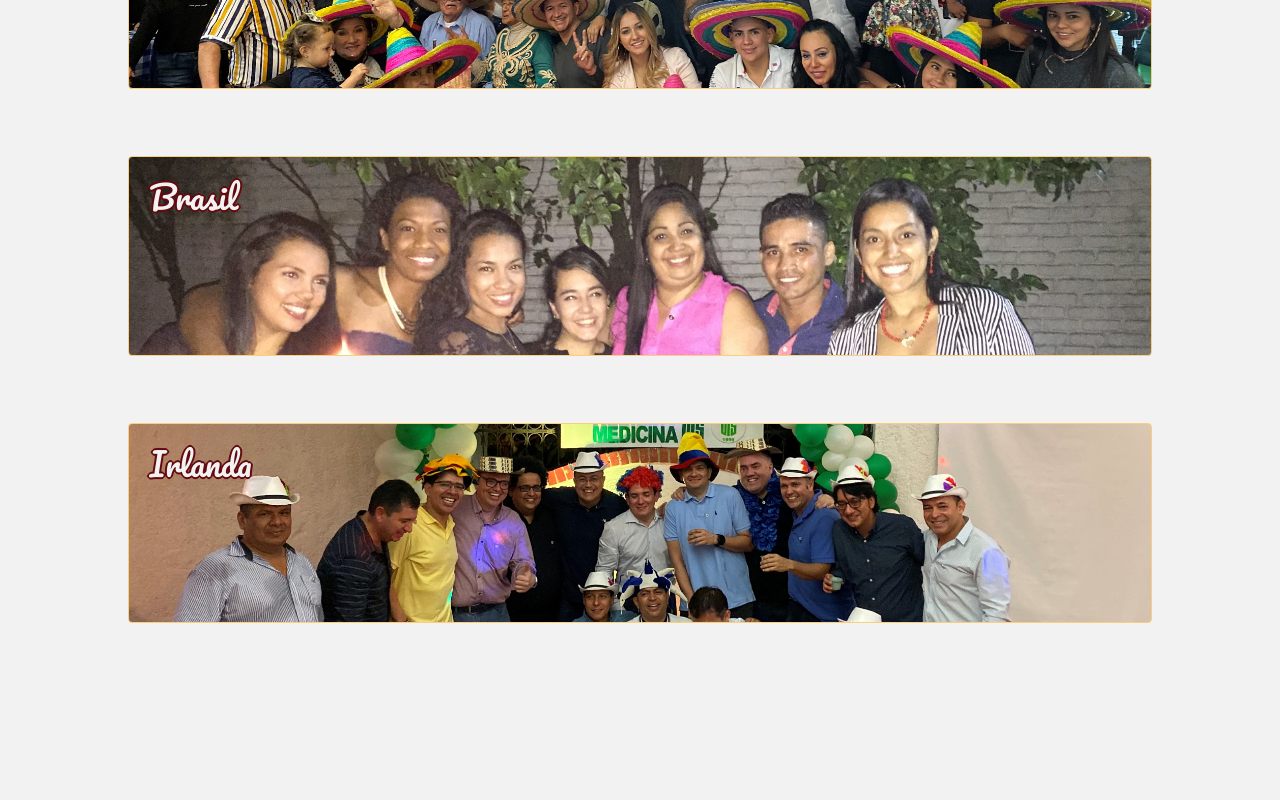
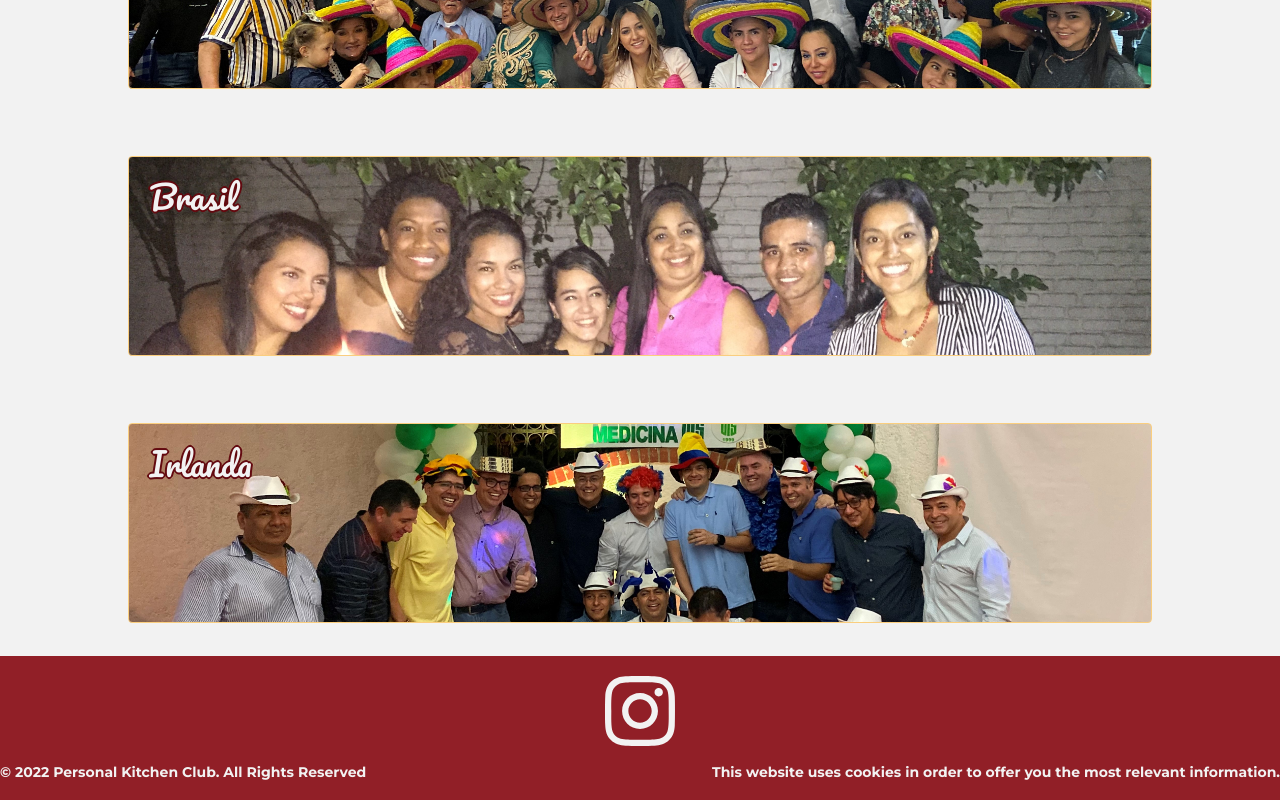
Before and after one commit to Esarac/PersonalKitchenClub, a React (Create React App) app: page / in a window 1280 px wide. Shown: the part 944-1744 px from the top of the page. Before the commit the page ends 1600 px from the top, so only its background shows below. Built offline with nearby package versions, Linux system fonts and the light colour scheme.

Commit message:
footer :footprints:

```diff
--- a/package.json
+++ b/package.json
@@ -13,9 +13,12 @@
     "react": "^18.0.0",
     "react-bootstrap": "^2.2.3",
     "react-dom": "^18.0.0",
+    "react-ga": "^3.3.0",
+    "react-icons": "^4.3.1",
     "react-scripts": "5.0.1",
     "react-spring": "^9.4.4",
     "sass": "^1.50.0",
+    "save": "^2.5.0",
     "styled-components": "^5.3.5",
     "web-vitals": "^2.1.4"
   },
--- a/src/Style.scss
+++ b/src/Style.scss
@@ -68,6 +68,13 @@ body{
   }
 }
 
+//Footer
+.footer{
+  width: 100vw;
+  height: fit-content;
+  background-color: $secondary;
+}
+
 //Div
 .div-50{
   display: table-cell;
--- a/src/components/flipCard/FlipCard.jsx
+++ b/src/components/flipCard/FlipCard.jsx
@@ -1,5 +1,5 @@
 import React, { useState } from 'react'
-import { useSpring, a, config} from '@react-spring/web'
+import { useSpring, a} from '@react-spring/web'
 
 import './style.css'
 
--- a/src/pages/App.jsx
+++ b/src/pages/App.jsx
@@ -1,10 +1,21 @@
 import Title from './slides/Title';
 // import Functionalities from './slides/Functionalities'
 import Examples from './slides/Examples'
-
 import Page from '../components/page/Page'
 
+import ReactGa from 'react-ga'
+import { useEffect } from 'react';
+
+import {FaInstagram} from 'react-icons/fa'
+
 function App() {
+  useEffect(()=>{
+    ReactGa.initialize('G-4X9Z8VGM86');
+
+    //To report page view
+    ReactGa.pageview('/')
+  }, [])
+
   return (
     <>
         <Page theme='light' page={0}>
@@ -18,6 +29,22 @@ function App() {
         <Page theme='light' page={2}>
             <Examples/>
         </Page>
+
+        <div className='footer text-light'>
+          <p className='text-center h1 display-1'>
+            <a href='https://www.instagram.com/esaracgp/'>
+              <FaInstagram className='text-light'/>
+            </a>
+          </p>
+          <div className='d-flex justify-content-between'>
+            <p><small>
+              © 2022 Personal Kitchen Club. All Rights Reserved
+            </small></p>
+            <p><small>
+              This website uses cookies in order to offer you the most relevant information.
+            </small></p>
+          </div>
+        </div>
     </>
   );
 }
```
Also changed, not shown: 1 other file (tests, documents, lock files or other folders).
